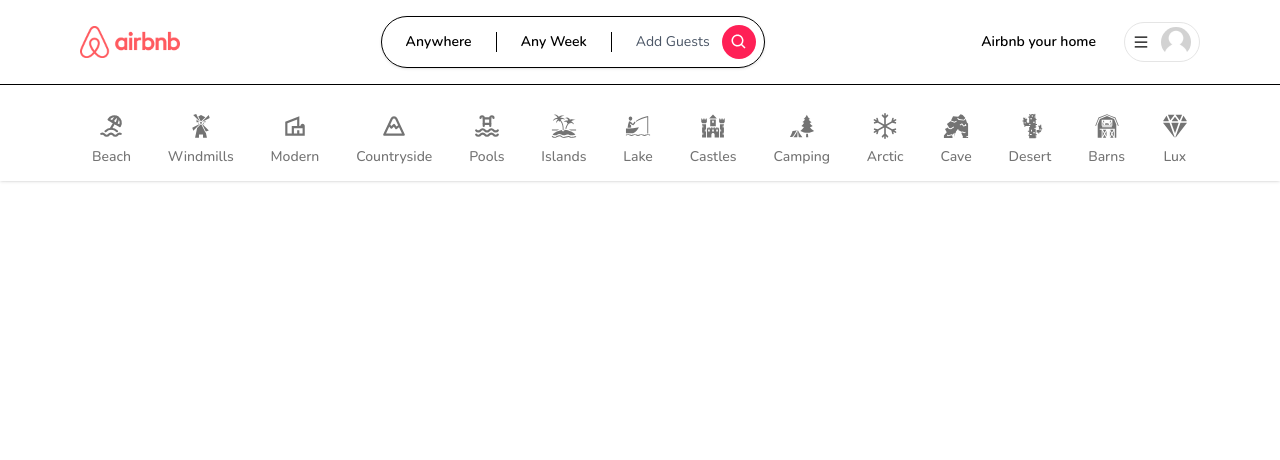
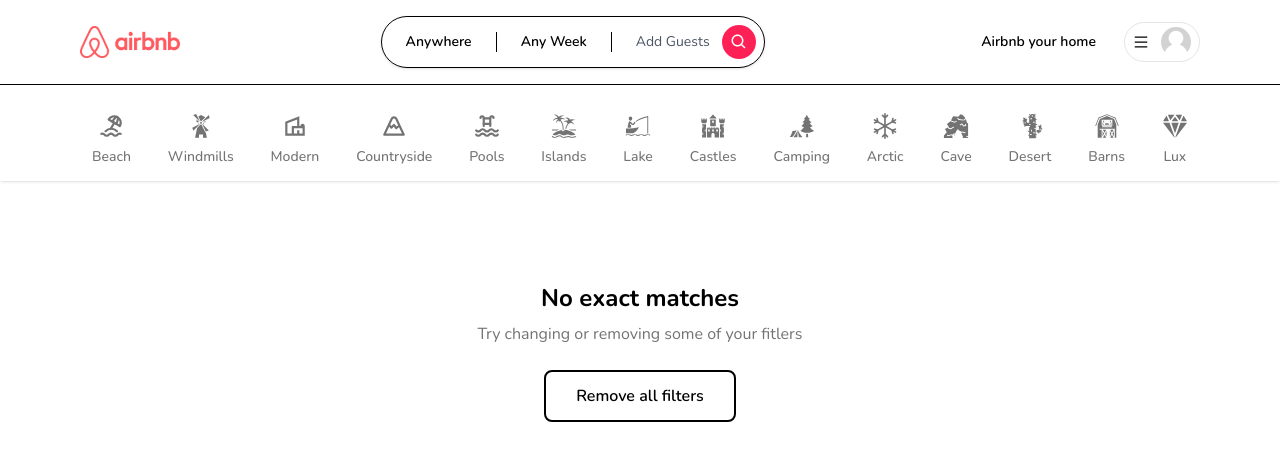
Before and after one commit to elliotrosen20/mybnb, a Next.js app: page / in a window 1280 px wide. Shown: the top 460 px of the page. Built offline with nearby package versions, Linux system fonts and the light colour scheme; no server answers; what world-countries would draw is missing.

Commit message:
Create empty state component. Used when no listings match the selected home page filters. Also, all filters can be removed with the Button component that renders the root page.

```diff
--- /dev/null
+++ b/app/components/EmptyState.tsx
@@ -0,0 +1,51 @@
+'use client';
+
+import { useRouter } from "next/navigation";
+import Heading from "./Heading";
+import Button from "./Button";
+
+interface EmptyState {
+  title?: string;
+  subtitle?: string;
+  showReset?: boolean;
+}
+
+const EmptyState: React.FC<EmptyState> = ({
+  title = "No exact matches",
+  subtitle = "Try changing or removing some of your fitlers",
+  showReset
+}) => {
+  const router = useRouter();
+  return (
+    <div
+      className="
+        h-[60vh]
+        flex
+        flex-col
+        gap-2
+        justify-center
+        items-center
+      "
+    >
+      <Heading
+        center
+        title={title}
+        subtitle={subtitle}
+      />
+      <div className="w-48 mt-4">
+        {showReset && (
+          <Button
+            outline
+            label="Remove all filters"
+            onClick={() => router.push('/')}
+
+          />
+        )}
+
+      </div>
+
+    </div>
+  );
+};
+
+export default EmptyState;
--- a/app/layout.tsx
+++ b/app/layout.tsx
@@ -34,7 +34,9 @@ export default async function RootLayout({
         <RegisterModal />
         <LoginModal />
         <Navbar currentUser={currentUser} />
-        {children}
+        <div className="pb-20 pt-28">
+          {children}
+        </div>
       </body>
     </html>
   );
--- a/app/page.tsx
+++ b/app/page.tsx
@@ -1,5 +1,31 @@
+import Container from "./components/Container";
+import EmptyState from "./components/EmptyState";
+
 export default function Home() {
+  const isEmpty = true;
+
+  if (isEmpty) {
+    return (
+      <EmptyState showReset />
+
+    )
+  }
+
   return (
-    <div className="text-rose-500 text-2xl">Hello Airbnb!</div>
+    <Container>
+      <div className="
+        pt-24
+        grid
+        grid-cols-1
+        sm:grid-cols-2
+        md:grid-cols-3
+        lg:grid-cols-4
+        xl:grid-cols-5
+        2xl:grid-cols-6
+        gap-8
+      ">
+        <div>My future listings</div>
+      </div>
+    </Container>
   );
 }
```
